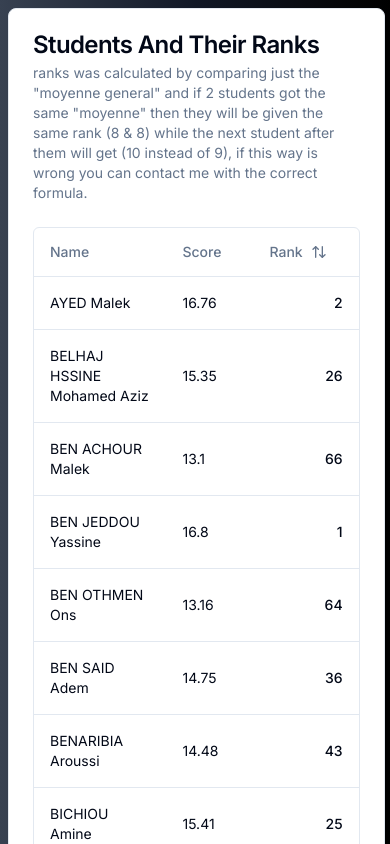
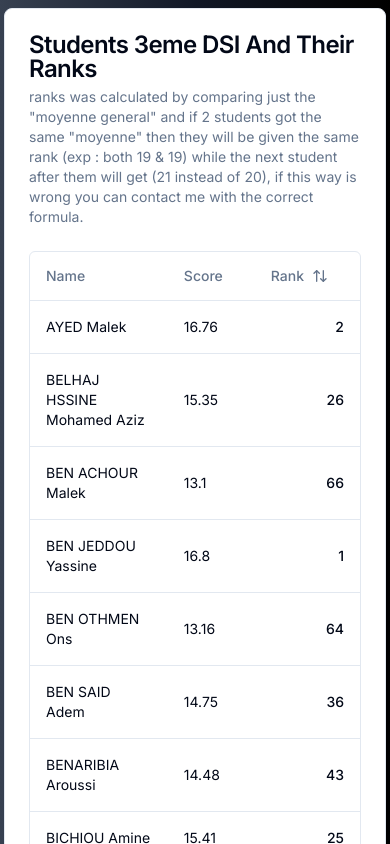
Before and after one commit to BadisKefi/ranking-students, a Next.js app: page / in a window 390 px wide. Shown: the top 844 px of the page. Built offline with nearby package versions, Linux system fonts and the light colour scheme.

Commit message:
fixed texts & colors to be random

```diff
--- a/app/Bg.tsx
+++ b/app/Bg.tsx
@@ -31,7 +31,9 @@ export default function Bg({
           ? "bg-[conic-gradient(at_left,_var(--tw-gradient-stops))] from-yellow-200 via-red-500 to-fuchsia-500"
           : randomNumber === 10
           ? "bg-gradient-to-bl from-indigo-900 via-indigo-400 to-indigo-900"
-          : "bg-[conic-gradient(at_bottom,_var(--tw-gradient-stops))] from-white via-sky-500 to-sky-500"
+          : randomNumber === 11
+          ? "bg-[conic-gradient(at_bottom,_var(--tw-gradient-stops))] from-white via-sky-500 to-sky-500"
+          : ""
       }`}
     >
       {children}
--- a/app/Content.tsx
+++ b/app/Content.tsx
@@ -13,16 +13,16 @@ import {
 
 export default function Content() {
   return (
-    <div className="px-2 md:container mx-auto py-2 md:py-5 lg:py-10">
+    <div className="px-1 w-full md:container mx-auto py-2 md:py-5 lg:py-10">
       <Card>
         <CardHeader>
-          <CardTitle>Students And Their Ranks</CardTitle>
+          <CardTitle>Students 3eme DSI And Their Ranks</CardTitle>
           <CardDescription>
             ranks was calculated by comparing just the &quot;moyenne
             general&quot; and if 2 students got the same &quot;moyenne&quot;
-            then they will be given the same rank (8 & 8) while the next student
-            after them will get (10 instead of 9), if this way is wrong you can
-            contact me with the correct formula.
+            then they will be given the same rank (exp : both 19 & 19) while the
+            next student after them will get (21 instead of 20), if this way is
+            wrong you can contact me with the correct formula.
           </CardDescription>
         </CardHeader>
         <CardContent>
```
